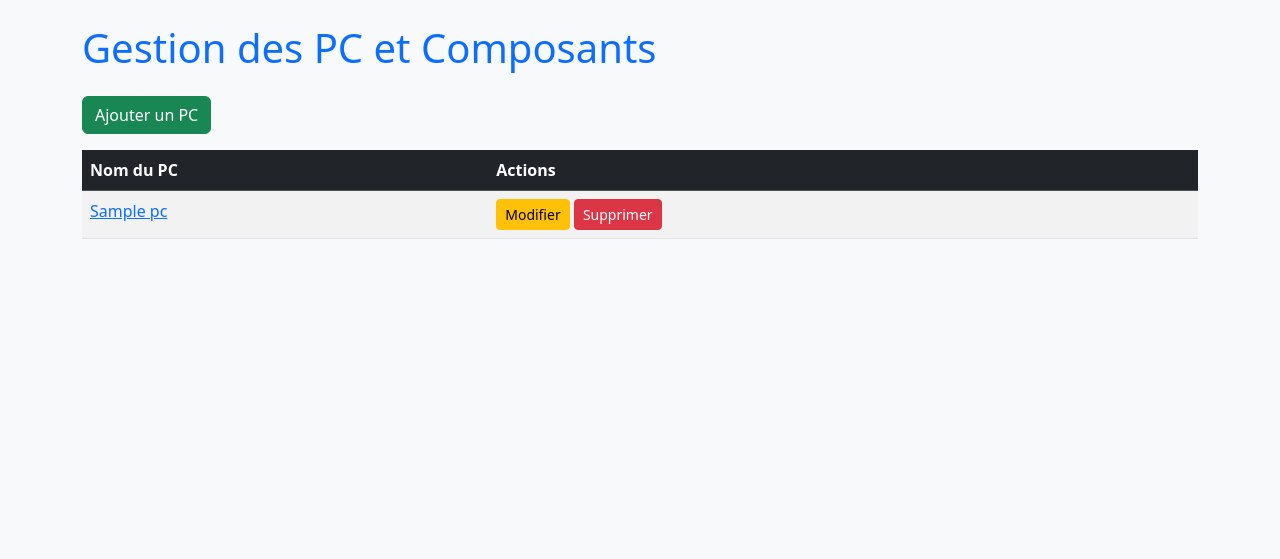
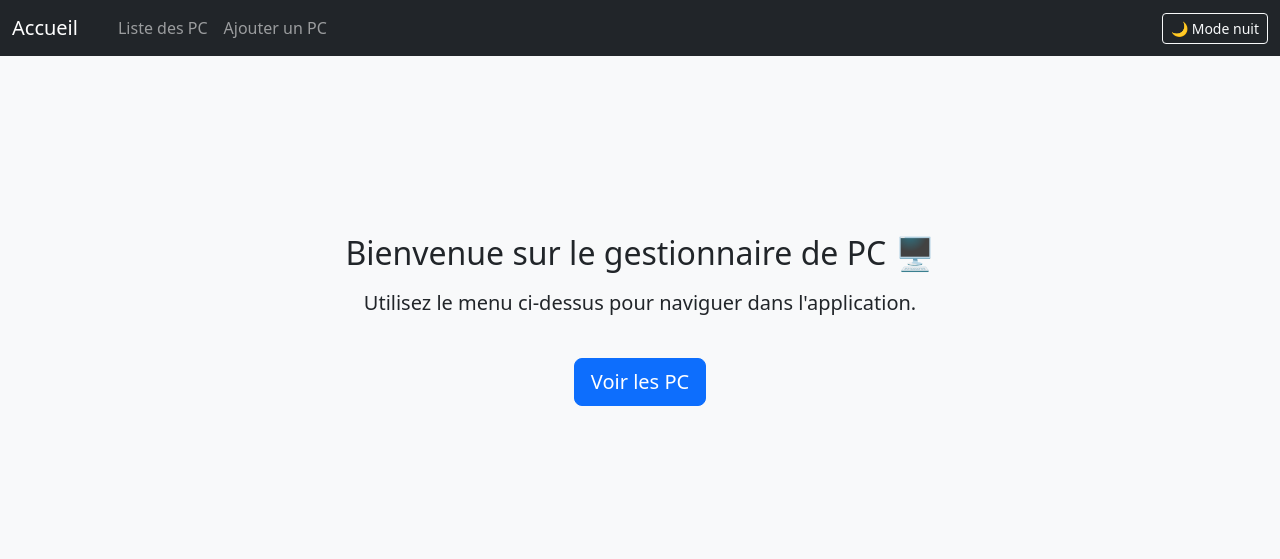
Before and after one commit to cchh00hb/crudpcDjango, a Django app: page / in a window 1280 px wide. Shown: the top 559 px of the page. Run offline with Django 5.2, Linux system fonts and the light colour scheme; tables that the repository leaves empty hold one stand-in row (values such as "Sample post").

Commit message:
page acueil et mode nuit

```diff
--- a/myapp/templates/myapp/accueil.html
+++ b/myapp/templates/myapp/accueil.html
@@ -0,0 +1,12 @@
+{% extends 'myapp/base.html' %}
+
+
+{% block content %}
+<div class="d-flex flex-column justify-content-center align-items-center" style="min-height: 60vh;">
+    <h2 class="text-center mb-3">Bienvenue sur le gestionnaire de PC 🖥️</h2>
+    <p class="lead text-center">Utilisez le menu ci-dessus pour naviguer dans l'application.</p>
+
+    <a href="{% url 'liste_pcs' %}" class="btn btn-primary btn-lg mt-4">Voir les PC</a>
+</div>
+{% endblock %}
+endblock %}
--- a/myapp/templates/myapp/base.html
+++ b/myapp/templates/myapp/base.html
@@ -5,10 +5,40 @@
     <title>Gestion des PC</title>
     <link href="https://cdn.jsdelivr.net/npm/bootstrap@5.3.3/dist/css/bootstrap.min.css" rel="stylesheet">
 </head>
-<body class="p-4 bg-light">
-    <div class="container">
-        <h1 class="mb-4 text-primary">Gestion des PC et Composants</h1>
-        {% block content %}{% endblock %}
+<body class="bg-light">
+
+<nav class="navbar navbar-expand-lg navbar-dark bg-dark mb-4">
+  <div class="container-fluid">
+    <a class="navbar-brand" href="{% url 'accueil' %}">Accueil</a>
+    <div class="collapse navbar-collapse">
+      <ul class="navbar-nav ms-3">
+        <li class="nav-item">
+          <a class="nav-link" href="{% url 'liste_pcs' %}">Liste des PC</a>
+        </li>
+        <li class="nav-item">
+          <a class="nav-link" href="{% url 'ajouter_pc' %}">Ajouter un PC</a>
+        </li>
+      </ul>
+      <button class="btn btn-outline-light btn-sm ms-auto" onclick="toggleDarkMode()">🌙 Mode nuit</button>
+
     </div>
+  </div>
+</nav>
+
+<div class="container">
+    {% block content %}{% endblock %}
+</div>
+
+<script>
+function toggleDarkMode() {
+  document.body.classList.toggle("bg-dark");
+  document.body.classList.toggle("text-white");
+  document.querySelectorAll(".container").forEach(el => {
+    el.classList.toggle("bg-dark");
+    el.classList.toggle("text-white");
+  });
+}
+</script>
+
 </body>
 </html>
--- a/myapp/urls.py
+++ b/myapp/urls.py
@@ -2,9 +2,10 @@ from django.urls import path
 from . import views
 
 urlpatterns = [
-    path('', views.liste_pcs, name='liste_pcs'),
+    path('', views.accueil, name='accueil'),
+    path('pcs/', views.liste_pcs, name='liste_pcs'),
+    path('pc/ajouter/', views.ajouter_pc, name='ajouter_pc'),
     path('pc/<int:pc_id>/', views.detail_pc, name='detail_pc'),
-    path('pc/ajouter/', views.ajouter_pc, name='ajouter_pc'),
     path('pc/<int:pc_id>/modifier/', views.modifier_pc, name='modifier_pc'),
     path('pc/<int:pc_id>/supprimer/', views.supprimer_pc, name='supprimer_pc'),
     path('pc/<int:pc_id>/ajouter_composant/', views.ajouter_composant, name='ajouter_composant'),
--- a/myapp/views.py
+++ b/myapp/views.py
@@ -52,3 +52,5 @@ def ajouter_composant(request, pc_id):
     else:
         form = ComposantForm()
     return render(request, 'myapp/form_composant.html', {'form': form, 'pc': pc})
+def accueil(request):
+    return render(request, 'myapp/accueil.html')
```
Also changed, not shown: db.sqlite3.
